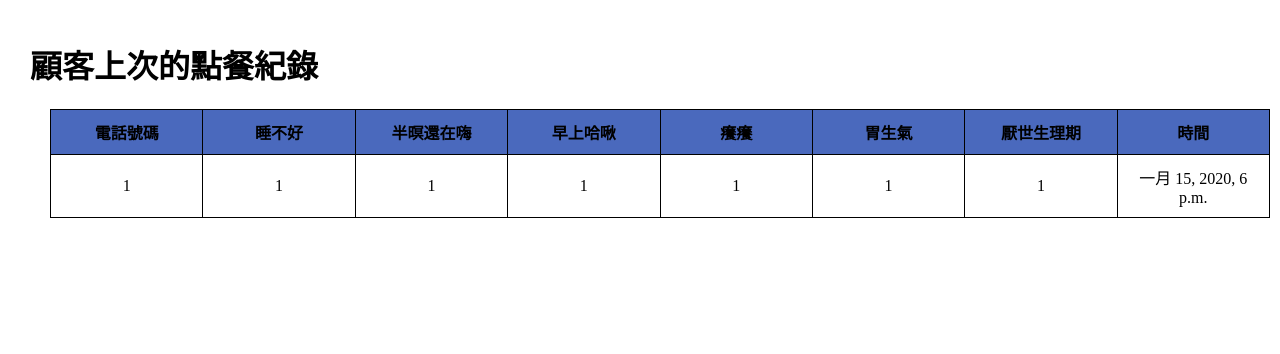
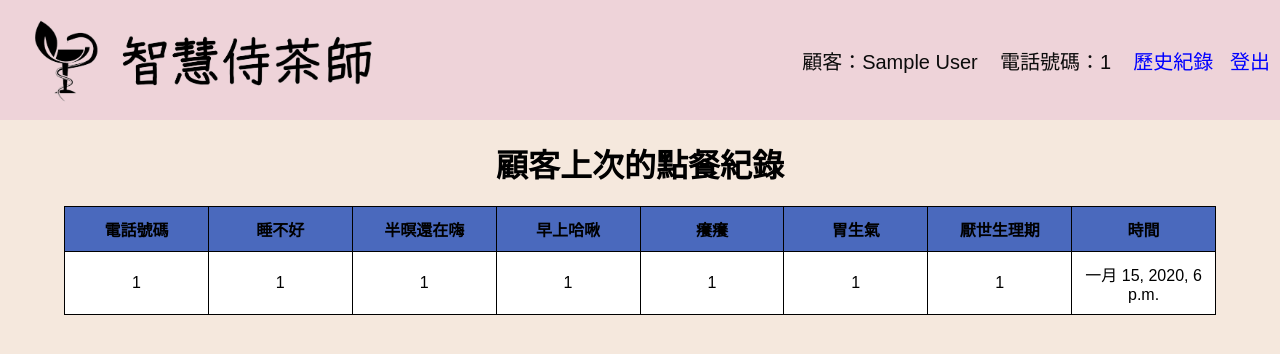
Before and after one commit to ntub113tea/backend, a Django app: page /history/ in a window 1280 px wide. Shown: the top 354 px of the page. Run offline with Django 3.2, Linux system fonts and the light colour scheme; a user stored in the database is signed in; tables that the repository leaves empty hold one stand-in row (values such as "Sample post").

Commit message:
修改 微調導覽列&按鈕跑版

```diff
--- a/myapp/form.py
+++ b/myapp/form.py
@@ -30,6 +30,7 @@ class CustomerRegistrationForm(forms.ModelForm):  #註冊（處理用戶輸入
     password = forms.CharField(widget=forms.PasswordInput(attrs={'autocomplete': 'new-password', 'id': 'password' }),label='密碼')
     #autocomplete': 'new-password告訴瀏覽器這是新的密碼 不應該保存任何值
     password_confirmation = forms.CharField(widget=forms.PasswordInput(), label='確認密碼')
+
     sex = forms.ChoiceField(
         choices=Customer.GENDER_CHOICES,
         widget=forms.RadioSelect,
--- a/myapp/models.py
+++ b/myapp/models.py
@@ -53,11 +53,12 @@ class Customer(AbstractBaseUser,PermissionsMixin):
     GENDER_CHOICES = (
         ('男', '男'),
         ('女', '女'),
+        ('不願透漏', '不願透漏'),
     )
     customer_id = models.CharField(primary_key=True,max_length=15,verbose_name="user_id")
     password = models.CharField(max_length=128)
     customer_name = models.CharField(max_length=10,verbose_name="name")
-    sex = models.CharField(max_length=1, choices=GENDER_CHOICES)
+    sex = models.CharField(max_length=5, choices=GENDER_CHOICES)
     age = models.IntegerField()
     line_id = models.CharField(max_length=45, blank=True, null=True)
     last_login = models.DateTimeField('last login', default=timezone.now, blank=True, null=True)
--- a/myapp/views.py
+++ b/myapp/views.py
@@ -216,6 +216,7 @@ def question(request):
     return render(request, "question.html")
 
 
+#--------------------------------------------------歷史紀錄
 
 def history_view(request):
     # 確保只有登入的用戶才能訪問歷史記錄頁面
--- a/static/css/history.css
+++ b/static/css/history.css
@@ -1,12 +1,15 @@
 /* 重置默認的邊距和填充 */
-body, h2, table {
+body {
+    font-family: Arial, sans-serif;
     margin: 0;
-    padding: 20px 30px; /* 頁面添加上下各 20px，左右各 30px 的邊距 */
+    padding: 0;
+    height: 100%;
+    background-color: #F5E8DD;
 }
-
-/* 在表格周圍添加一些間距 */
-table {
-    margin: 20px;
+h1 {
+    margin: 0 auto;
+    padding: 20px 5%; /* 頁面添加上下各 20px，左右各 30px 的邊距 */
+    text-align: center;
 }
 
 /* 美化表頭 */
@@ -27,7 +30,8 @@ tr {
 
 /* 添加表格邊框 */
 table {
-    width: 100%;
+    margin: auto;
+    width: 90%;
     border-collapse: collapse; /* 合併表格邊框 */
     table-layout: fixed; /* 使用固定表格布局 */
 }
@@ -36,6 +40,28 @@ table {
 td, th { /*格字框*/
     border: 1px solid #000000; /* 邊框 */
     text-align: center; /* 文本對齊方式 */
+}
+
+.header {
+    margin: 0px;
+    display: flex;
+    align-items: center;
+    background-color: #EED3D9;
+    color: #0b0b0b;
+    text-align: center;
+    padding: 10px 0;
+    font-size: 15px;
+    height: 100px;
+}
+
+.header-right {
+    position: absolute;
+    right: 10px;
+    font-size: 20px;
+}
+
+tbody {
+    background-color: white;
 }
 
 /* 美化標題 */
@@ -61,10 +87,15 @@ a:hover {
     border: 1px solid #ccc;
     border-radius: 5px;
     font-size: 14px;
-    width: 200px;
+    width: 140px;
     margin-left: 5px;
 }
 
 #sort_order option {
     font-size: 14px;
 }
+
+#wrapper {
+    width: 1500px;
+    margin: 0 auto;
+}
--- a/static/css/index.css
+++ b/static/css/index.css
@@ -1,4 +1,5 @@
 body, html {
+    font-family: Arial, sans-serif;
     height: 100%;
     margin: 0;
     padding: 0;
--- a/static/css/question.css
+++ b/static/css/question.css
@@ -21,6 +21,7 @@ body {
 .header-right {
     position: absolute;
     right: 10px;
+    font-size: 20px;
 }
 
 button.active {
--- a/templates/history.html
+++ b/templates/history.html
@@ -25,6 +25,27 @@
     </style> -->
 </head>
 <body>
+    <div class="header">
+        <span>
+            <a href="/index/"><img src="{% static 'images/logo.png' %}" style="height: 90px; width: auto;"></a>
+        </span>
+        <span class="header-right">
+            {% if request.user.is_authenticated %}
+                {% csrf_token %}
+                    <p align="right">
+                        顧客：{{request.user.customer_name}} &nbsp;&nbsp;
+                        電話號碼：{{request.user.customer_id|mask_phone}} &nbsp;&nbsp;
+                        <a href="/history/">歷史紀錄</a>&nbsp;&nbsp;
+                        <a href="/accounts/logout/">登出</a></p>
+                {% else %}
+                    <p align="right">
+                        您尚未登入喔~<a href="/accounts/login/">登入</a>
+                        若您還沒有帳號，請<a href="/accounts/register/">註冊</a>
+                        <br>建議您登入帳號,方便紀錄您前一次的症狀來推薦您
+                    </p>
+            {% endif %}
+        </span>
+    </div>
     <h1>顧客上次的點餐紀錄</h1>
     <table>
         <thead>
--- a/templates/login.html
+++ b/templates/login.html
@@ -15,7 +15,7 @@
 
 
 {% block content %}
-<h1 class="w3-container w3-teal">登入</h1>
+<h1 class="w3-container w3-teal" id="">登入</h1>
 
 <form method="post" action="{% url 'login' %}" class="w3-container w3-card-4" >
     {% csrf_token %}
--- a/templates/register.html
+++ b/templates/register.html
@@ -11,8 +11,7 @@
 
 </head>
 <body>
-
-
+<div>
     <div class="w3-container w3-half w3-margin centered" >
         <div class="w3-container" style="background-color: #EED3D9;">
 
@@ -88,6 +87,7 @@
             </form>
         </div>
     </div>
+</div>
     <script>
         function togglePassword() {
             var passwordInput = document.getElementById('password');
```
Also changed, not shown: static/css/POS介面.css (+5 -5 lines), templates/question.html (+4 -4 lines).
